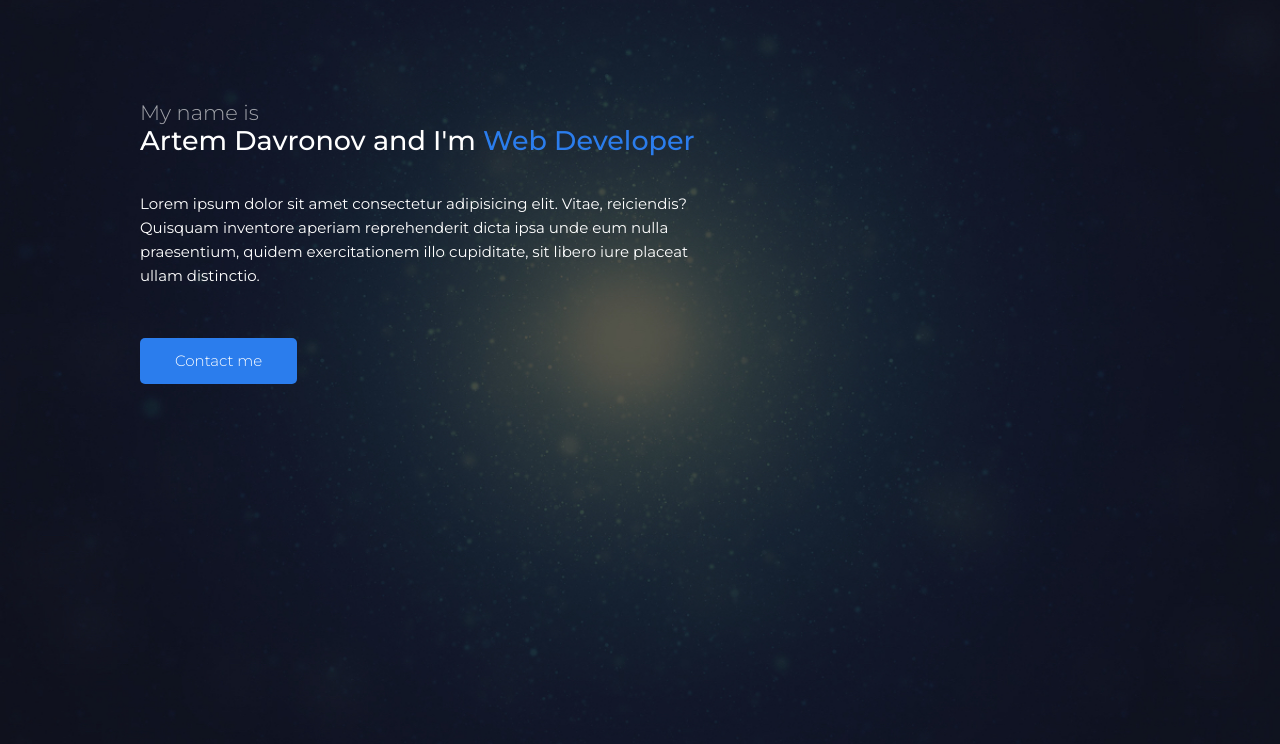
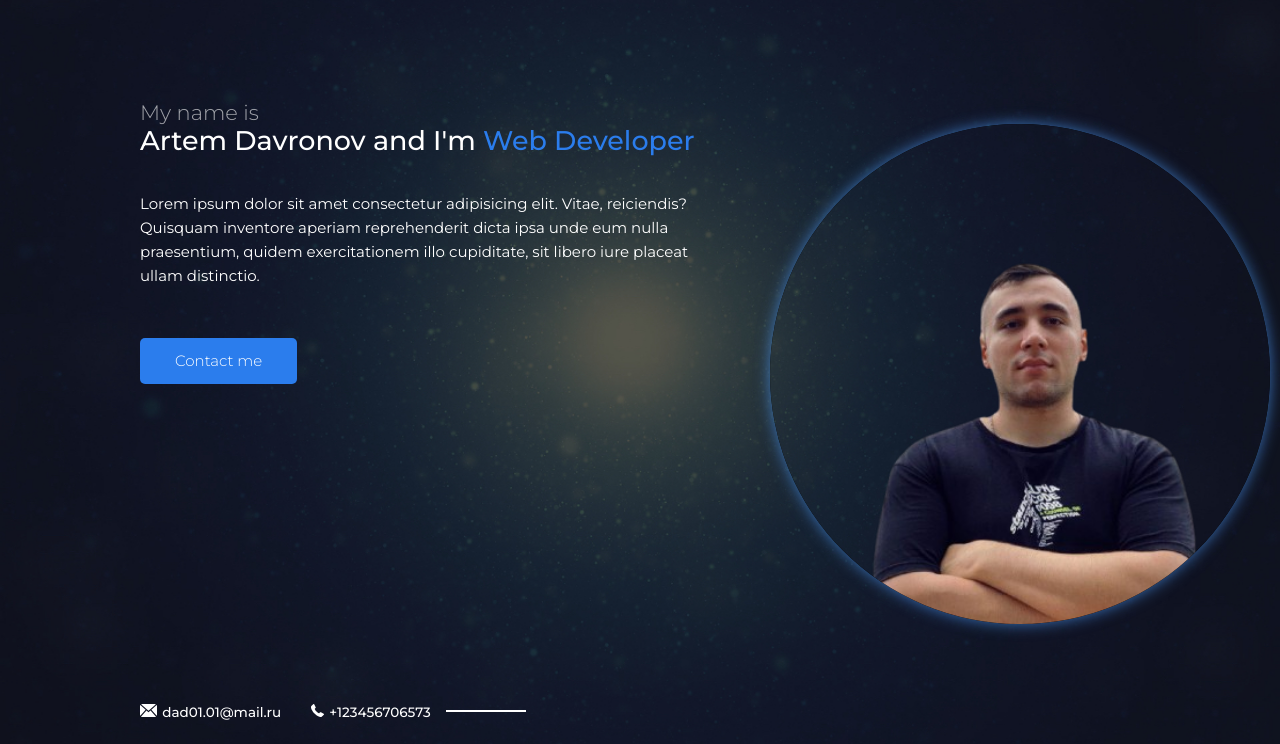
Before and after one commit to artem-davronov/my-portfolio, a plain HTML site: page index.html in a window 1280 px wide. Shown: the part 56-800 px from the top of the page. Drawn offline with Linux system fonts and the light colour scheme.

Commit message:
home page is done

```diff
--- a/css/style.css
+++ b/css/style.css
@@ -36,6 +36,8 @@ p {
 .page {
     width: 100%;
     height: 100vh;
+
+    position: relative;
 
     background: #000 url("../img/bg.jpg") center
     no-repeat;
@@ -156,3 +158,84 @@ p {
 .btn:hover {
 background-color: #0c57c0;
 }
+
+
+/* Author
+================ */
+
+.author-img {
+    position: absolute;
+    bottom: 120px;
+    right: 10px;
+
+    width: 500px;
+    height: 500px;
+    object-fit: cover;
+
+    border-radius: 50%;
+
+    box-shadow: 0 0 15px rgba(76, 153, 245, 0.7);
+    background: #000 url("../img/bg.jpg") no-repeat;
+    background-size: cover;
+    background-attachment: fixed;
+    background-position: center center;
+
+
+}
+
+/* Footer
+================ */
+
+.footer {
+    position: absolute;
+    bottom: 20px;
+    left: 0;
+
+    width: 100%;
+}
+
+/* Contacts
+================ */
+
+.contacts {
+    display: flex;
+    align-items: center;
+}
+
+
+.contacts-link {
+    font-size: 0.9rem;
+    color: #fff;
+    font-weight: 500;
+    text-decoration: none;
+
+    margin-right: 2rem;
+}
+
+.contacts-link:last-child {
+    margin-right: 0;
+    position: relative;
+}
+.contacts-link:last-child::after {
+    content: "";
+    display: block;
+    position: absolute;
+    left: 100%;
+    top: 10px;
+
+    margin-left: 1rem;
+    width: 80px;
+    height: 2px;
+
+    pointer-events: none;
+    background-color: #fff;
+
+}
+
+.contacts-link:hover {
+    text-decoration: underline;
+}
+
+.contacts-icon {
+    margin-right: 5px;
+}
--- a/index.html
+++ b/index.html
@@ -15,7 +15,7 @@
             <div class="container">
                 <div class="header-inner">
                     <div class="header-brand">
-                        Brand
+                        WEBDEVELOPER
                     </div ">
                     <div class="header-logo">
                         <img src="img/code.svg" alt="logo">
@@ -30,7 +30,7 @@
         </header>
         <!-- CONTENT -->
         <div class="container">
-            <div class="content">
+            <main class="content">
                 <h2 class="content-subtitle">My name is</h2>
                 <h1 class="content-title">
                     Artem Davronov and I'm <span>Web Developer</span>
@@ -41,9 +41,21 @@
                     </p>
                 </div>
                 <a class="btn" href="#">Contact me</a>
+            </main>
+        </div>
+        <footer class="footer">
+            <div class="container">
+                <div class="contacts">
+                    <a class="contacts-link" href="mailto:dad01.01@mail.ru">
+                        <img class="contacts-icon" src="img/mail.svg" alt="mail">dad01.01@mail.ru
+                    </a>
+                    <a class="contacts-link" href="tel:+123456706573">
+                        <img class="contacts-icon" src="img/tel.svg" alt="tel">+123456706573
+                    </a>
+                </div>
             </div>
-        </div>
-
+        </footer>
+        <img class="author-img" src="img/me.png.png" alt="author">
     </div>
 </body>
 </html>
```
Also changed, not shown: img/mail.svg (added), img/me.png.png (added), img/tel.svg (added).
